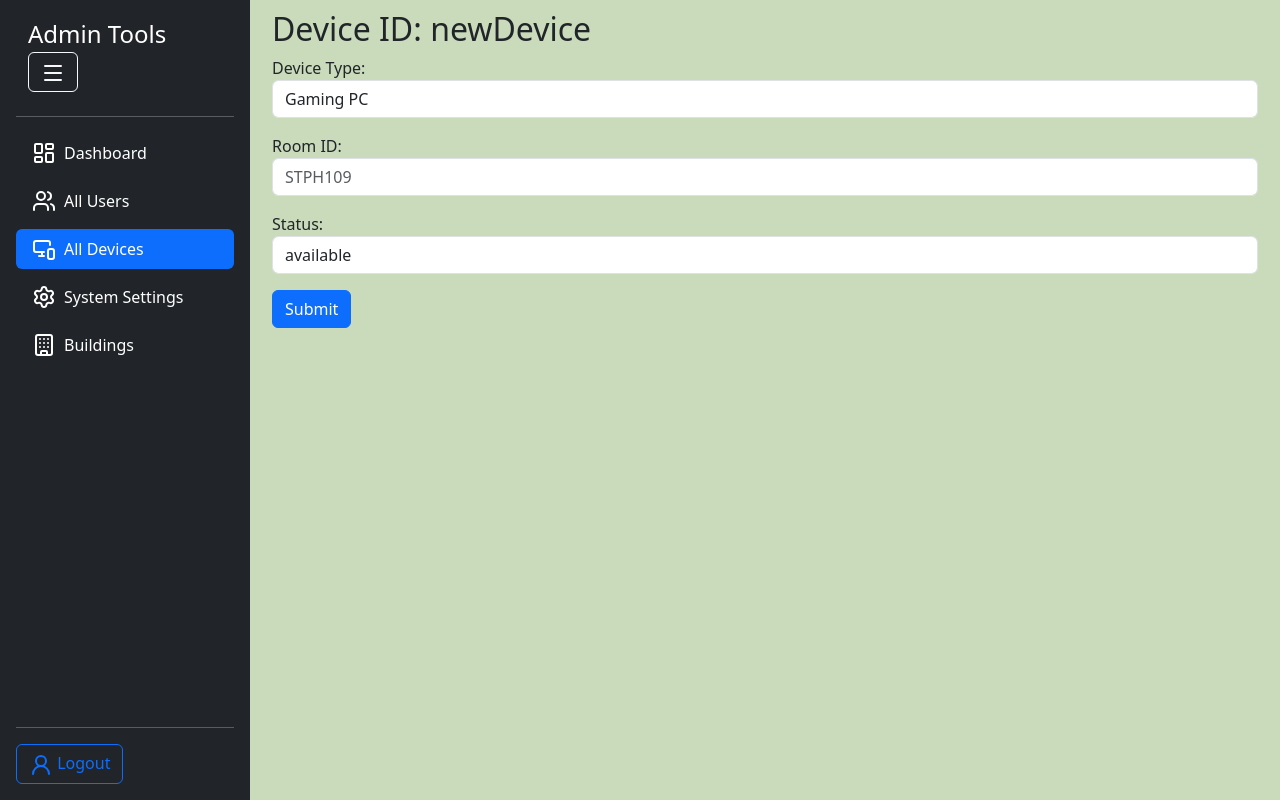
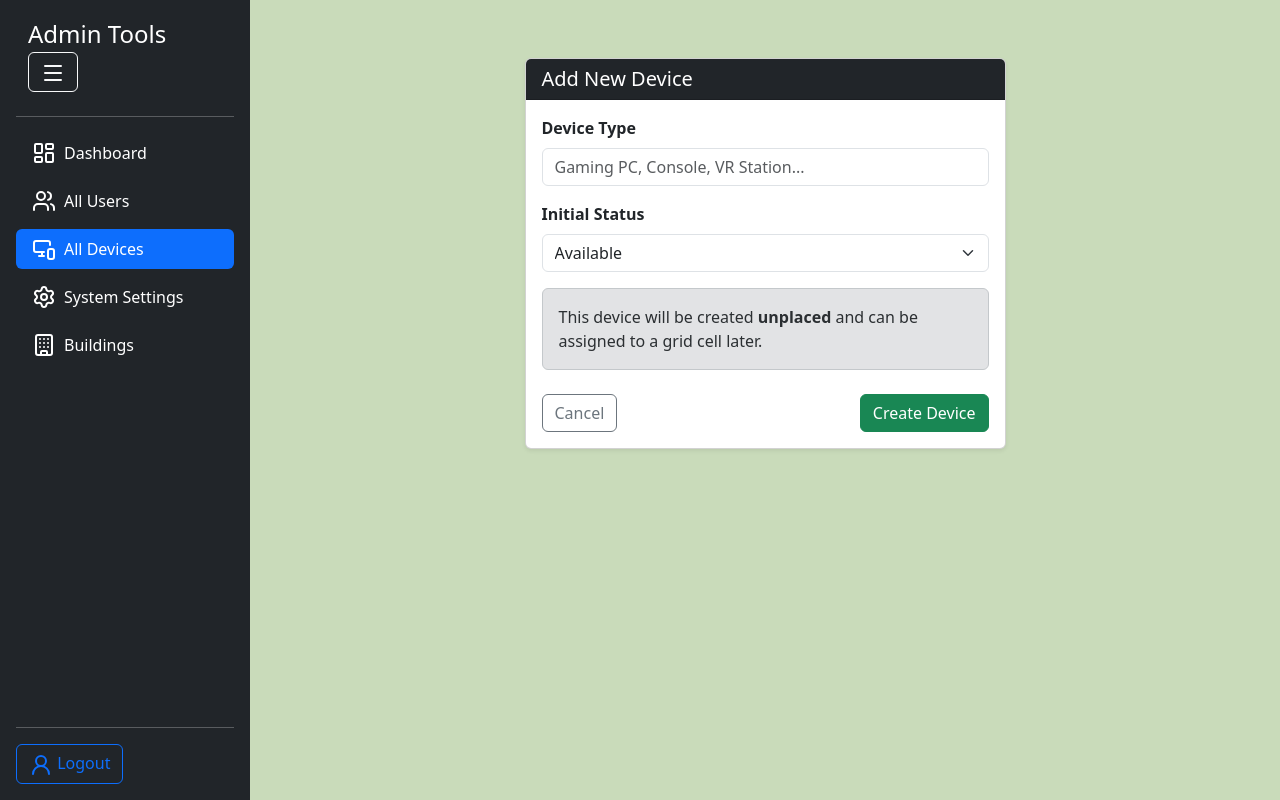
Before and after one commit to GilbertS03/CSC_4990_Capstone, a React (Vite) app in the folder app-frontend/: page /admin/devices/newDevice in a window 1280 px wide. Built offline with nearby package versions, Linux system fonts and the light colour scheme; no server answers; sample sign-in values are in the browser's storage.

Commit message:
Got the rooms table working on the user's perspective, next up is the room view with the dynamic grid

```diff
--- a/app-frontend/src/App.jsx
+++ b/app-frontend/src/App.jsx
@@ -19,6 +19,7 @@ import AdminLayout from "./layouts/AdminLayout";
 //Admin components
 import AdminHome from "./components/admin-components/AdminHome";
 import AdminDevices from "./components/admin-components/AdminDevices";
+import AddDeviceForm from "./components/admin-components/AddDeviceForm";
 import EditDevice from "./components/admin-components/EditDevice";
 import AdminUsers from "./components/admin-components/AdminUsers";
 import EditUser from "./components/admin-components/EditUser";
@@ -91,6 +92,7 @@ function App() {
       >
         <Route index element={<AdminHome />} />
         <Route path="devices" element={<AdminDevices />} />
+        <Route path="devices/newDevice" element={<AddDeviceForm />} />
         <Route path="devices/:id" element={<EditDevice />} />
         <Route path="users" element={<AdminUsers />} />
         <Route path="users/:id" element={<EditUser />} />
--- /dev/null
+++ b/app-frontend/src/components/admin-components/AddDeviceForm.jsx
@@ -0,0 +1,133 @@
+import { useState } from "react";
+import { useNavigate } from "react-router-dom";
+//TODO finish this component once the endpoint is created so that we can create new devices
+function AddDeviceForm() {
+  const navigate = useNavigate();
+  const [formData, setFormData] = useState({
+    deviceType: "",
+    deviceStatus: "available",
+  });
+
+  const [loading, setLoading] = useState(false);
+
+  const handleChange = (e) => {
+    const { name, value } = e.target;
+
+    setFormData((prev) => ({
+      ...prev,
+      [name]: value,
+    }));
+  };
+
+  const onCancel = () => {
+    navigate(-1);
+  };
+
+  const handleSubmit = async (e) => {
+    e.preventDefault();
+    console.log("Yippee!!!");
+    // setLoading(true);
+
+    // try {
+    //   await onCreate({
+    //     ...formData,
+    //     roomId: 0,
+    //     positionX: -1,
+    //     positionY: -1,
+    //   });
+
+    //   // optional: reset form after creation
+    //   setFormData({
+    //     deviceType: "",
+    //     deviceStatus: "available",
+    //   });
+    // } catch (err) {
+    //   console.error("Error creating device:", err);
+    // } finally {
+    //   setLoading(false);
+    // }
+  };
+
+  return (
+    <div className="container py-5">
+      <div className="row justify-content-center">
+        <div className="col-lg-6 col-md-8">
+          <div className="card shadow-sm">
+            <div className="card-header bg-dark text-white">
+              <h5 className="mb-0">Add New Device</h5>
+            </div>
+
+            <div className="card-body">
+              <form onSubmit={handleSubmit}>
+                {/* Device Type */}
+                <div className="mb-3">
+                  <label className="form-label fw-semibold">Device Type</label>
+                  <input
+                    type="text"
+                    name="deviceType"
+                    value={formData.deviceType}
+                    onChange={handleChange}
+                    className="form-control"
+                    placeholder="Gaming PC, Console, VR Station..."
+                    required
+                  />
+                </div>
+
+                {/* Device Status */}
+                <div className="mb-3">
+                  <label className="form-label fw-semibold">
+                    Initial Status
+                  </label>
+                  <select
+                    name="deviceStatus"
+                    value={formData.deviceStatus}
+                    onChange={handleChange}
+                    className="form-select"
+                  >
+                    <option value="available">Available</option>
+                    <option value="reserved">Reserved</option>
+                    <option value="unavailable">Unavailable</option>
+                  </select>
+                </div>
+
+                {/* Info Note */}
+                <div className="alert alert-secondary">
+                  This device will be created <strong>unplaced</strong> and can
+                  be assigned to a grid cell later.
+                </div>
+
+                {/* Buttons */}
+                <div className="d-flex justify-content-between mt-4">
+                  <button
+                    type="button"
+                    className="btn btn-outline-secondary"
+                    onClick={onCancel}
+                  >
+                    Cancel
+                  </button>
+
+                  <button
+                    type="submit"
+                    className="btn btn-success"
+                    disabled={loading}
+                  >
+                    {loading ? (
+                      <>
+                        <span className="spinner-border spinner-border-sm me-2"></span>
+                        Creating...
+                      </>
+                    ) : (
+                      "Create Device"
+                    )}
+                  </button>
+                </div>
+              </form>
+            </div>
+          </div>
+        </div>
+      </div>
+    </div>
+  );
+}
+
+export default AddDeviceForm;
--- a/app-frontend/src/components/admin-components/AdminDevices.jsx
+++ b/app-frontend/src/components/admin-components/AdminDevices.jsx
@@ -98,6 +98,11 @@ function AdminDevices() {
           )}
         </tbody>
       </table>
+      <div className="conatiner">
+        <NavLink to={"/admin/devices/newDevice"} end>
+          Add new device
+        </NavLink>
+      </div>
     </div>
   );
 }
--- a/app-frontend/src/components/admin-components/Buildings.jsx
+++ b/app-frontend/src/components/admin-components/Buildings.jsx
@@ -1,18 +1,20 @@
 import { useEffect, useState } from "react";
-import { getAllBuildings } from "../../services/api/admin";
+import { getAllBuildings } from "../../services/api/user";
 import { NavLink } from "react-router-dom";
 
 function Buildings() {
   const [buildings, setBuildings] = useState([]);
   const [loading, setLoading] = useState(true);
+  const [error, setError] = useState(false);
 
   useEffect(() => {
     const fetchBuildings = async () => {
       try {
-        const data = await getAllBuildings();
-        setBuildings(data);
+        const res = await getAllBuildings();
+        setBuildings(res.data);
       } catch (error) {
         console.error(error);
+        setError(true);
       } finally {
         setLoading(false);
       }
@@ -21,7 +23,8 @@ function Buildings() {
     fetchBuildings();
   }, []);
 
-  if (loading) return <p>"Loading..." </p>;
+  if (loading) return <p>Loading... </p>;
+  if (error) return <p>Error Loading Data. Please try again</p>;
 
   return (
     <div className="container text-center">
--- a/app-frontend/src/components/admin-components/EditCellForm.jsx
+++ b/app-frontend/src/components/admin-components/EditCellForm.jsx
@@ -1,5 +1,5 @@
 import { useState, useEffect } from "react";
-
+import { getDeviceLocations } from "../../services/api/admin";
 function EditCellForm({ device, row, col, onSave, onCancel }) {
   const [hasDevice, setHasDevice] = useState(!!device);
 
@@ -9,7 +9,7 @@ function EditCellForm({ device, row, col, onSave, onCancel }) {
   });
 
   const [loading, setLoading] = useState(false);
-
+  //TODO make add feature where if getDeviceLocations(0) is called if clikcing on an empty cell
   // Populate form when device loads (important for async fetch)
   useEffect(() => {
     if (device) {
--- a/app-frontend/src/components/admin-components/EditDevice.jsx
+++ b/app-frontend/src/components/admin-components/EditDevice.jsx
@@ -1,5 +1,6 @@
 import { useParams } from "react-router-dom";
 //todo enforce validation on fields
+//TODO fix the form now because it asks for a room id and make sure the user change it here, this is what the grid is for
 function EditDevice() {
   const onSubmit = (e) => {
     e.preventDefault();
--- a/app-frontend/src/components/admin-components/SearchBar.jsx
+++ b/app-frontend/src/components/admin-components/SearchBar.jsx
@@ -71,7 +71,7 @@ function SearchBar({ data, setFilteredData, fields }) {
               </option>
             ))}
           </select>
-          <button className="btn btn-primary" type="submit">
+          <button className="btn btn-primary me-2" type="submit">
             Search
           </button>
           <button
--- a/app-frontend/src/components/reservation-pages/Reserve.jsx
+++ b/app-frontend/src/components/reservation-pages/Reserve.jsx
@@ -3,60 +3,59 @@ import { getAllBuildings } from "../../services/api/user";
 import { NavLink } from "react-router-dom";
 
 function Reserve() {
-  const [buildingData, setBuildingData] = useState([]);
+  const [buildings, setBuildings] = useState([]);
   const [loading, setLoading] = useState(true);
-  const [error, setError] = useState(null);
+  const [error, setError] = useState(false);
 
   useEffect(() => {
-    const fetchBuildingData = async () => {
+    const fetchBuildings = async () => {
       try {
         const res = await getAllBuildings();
-        setBuildingData(res.data);
-      } catch (err) {
-        setError(err.message);
+        setBuildings(res.data);
+      } catch (error) {
+        console.error(error);
+        setError(true);
       } finally {
         setLoading(false);
       }
     };
 
-    fetchBuildingData();
+    fetchBuildings();
   }, []);
 
-  if (loading) return <div>Loading...</div>;
-  if (error) return <div>Error: {error}</div>;
+  if (loading) return <p>Loading... </p>;
+  if (error) return <p>Error Loading Data. Please try again</p>;
 
   return (
-    <>
-      <div className="container d-flex align-items-center">
-        <div className="row">
-          <div className="btn-group col-4" id="bListDropdown">
-            <button type="button" className="btn btn-info">
-              Buildings
-            </button>
-            <button
-              type="button"
-              className="btn btn-info dropdown-toggle dropdown-toggle-split"
-              data-bs-toggle="dropdown"
-              aria-expanded="false"
-            >
-              <span className="visually-hidden">Toggle Dropdown</span>
-            </button>
-            <ul className="dropdown-menu">
-              {buildingData.map((b) => (
-                <li key={b.buildingId}>
-                  <NavLink
-                    className="dropdown-item"
-                    to={`/reserve/${b.buildingId}`}
-                  >
-                    {b.buildingName}
-                  </NavLink>
-                </li>
-              ))}
-            </ul>
-          </div>
-        </div>
-      </div>
-    </>
+    <div className="container text-center">
+      <h1>All Buildings</h1>
+      <table className="table table-striped table-dark">
+        <thead>
+          <tr>
+            <th>Building Name</th>
+            <th>Building Number</th>
+            <th>View Rooms</th>
+          </tr>
+        </thead>
+        <tbody>
+          {Object.keys(buildings).map((key) => (
+            <tr key={key}>
+              <td>{buildings[key].buildingName}</td>
+              <td>{buildings[key].buildingId}</td>
+              <td>
+                <NavLink
+                  className="btn btn-sm btn-primary"
+                  to={`${buildings[key].buildingId}`}
+                  end
+                >
+                  View Rooms: {buildings[key].buildingId}
+                </NavLink>
+              </td>
+            </tr>
+          ))}
+        </tbody>
+      </table>
+    </div>
   );
 }
 export default Reserve;
--- /dev/null
+++ b/app-frontend/src/services/api/common.js
@@ -0,0 +1 @@
+import api from './api';
```
Also changed, not shown: app-frontend/src/components/reservation-pages/BuildingView.jsx (+2 -7 lines).
